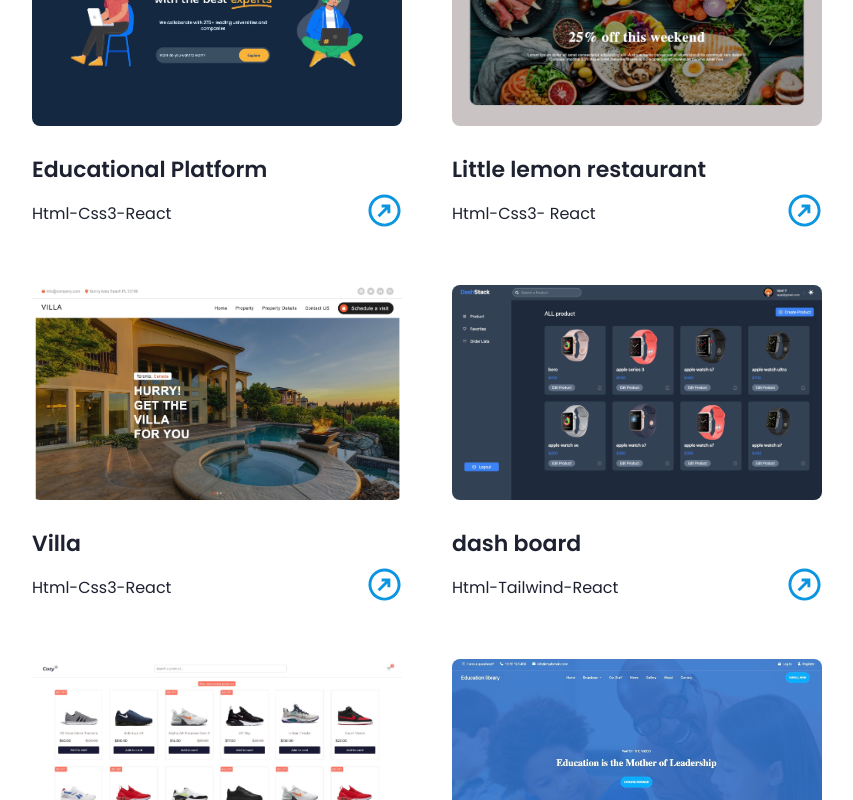
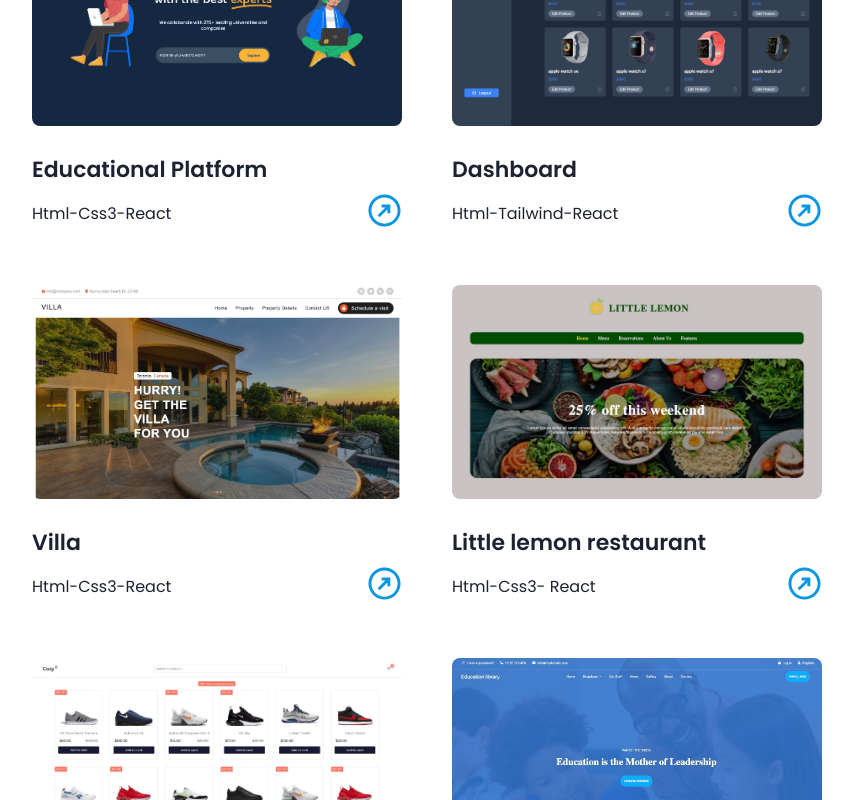
Before and after one commit to Engabdullahaljamal/my-portfolio-, a React (Vite) app: page / in a window 1280 px wide. Shown: the part 4493-5293 px from the top of the page, without its empty margins (213-1066 px from the left). Built offline with nearby package versions, Linux system fonts and the light colour scheme; a web font is replaced by a local one.

Commit message:
new update

```diff
--- a/src/component/Projects/Projects.jsx
+++ b/src/component/Projects/Projects.jsx
@@ -28,10 +28,10 @@ function Projects({ theme }) {
             href: 'https://engabdullahaljamal.github.io/Educational-platform/',
         },
         {
-            img: little,
-            title: 'Little lemon restaurant',
-            desc: 'Html-Css3- React',
-            href: 'https://engabdullahaljamal.github.io/little-lemon/'
+            img: dashboard,
+            title: 'Dashboard',
+            desc: 'Html-Tailwind-React',
+            href: 'https://github.com/Engabdullahaljamal/Dashboard.git'
         },
         {
             img: villa,
@@ -40,10 +40,10 @@ function Projects({ theme }) {
             href: 'https://engabdullahaljamal.github.io/Task3_Villa/'
         },
         {
-            img: dashboard,
-            title: 'dash board',
-            desc: 'Html-Tailwind-React',
-            href: 'https://github.com/Engabdullahaljamal/Dashboard.git'
+            img: little,
+            title: 'Little lemon restaurant',
+            desc: 'Html-Css3- React',
+            href: 'https://engabdullahaljamal.github.io/little-lemon/'
         },
         {
             img: shoes,
```
